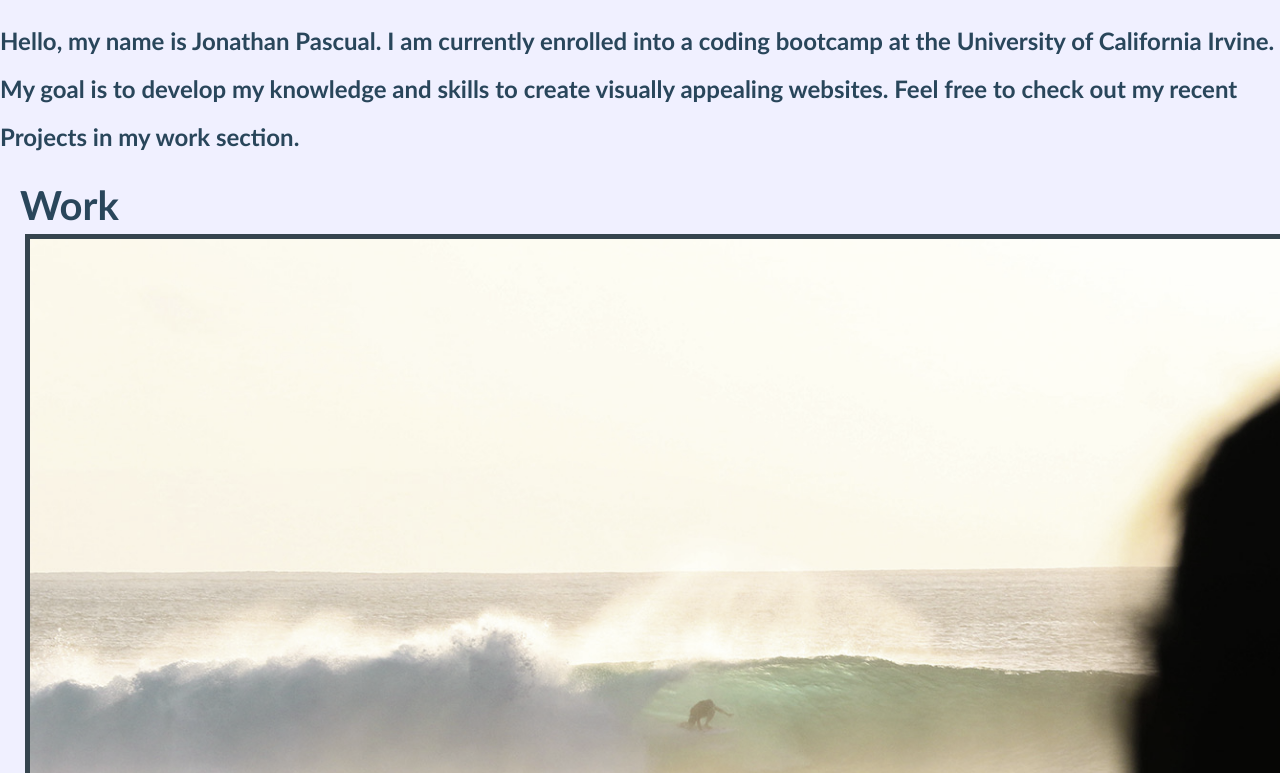
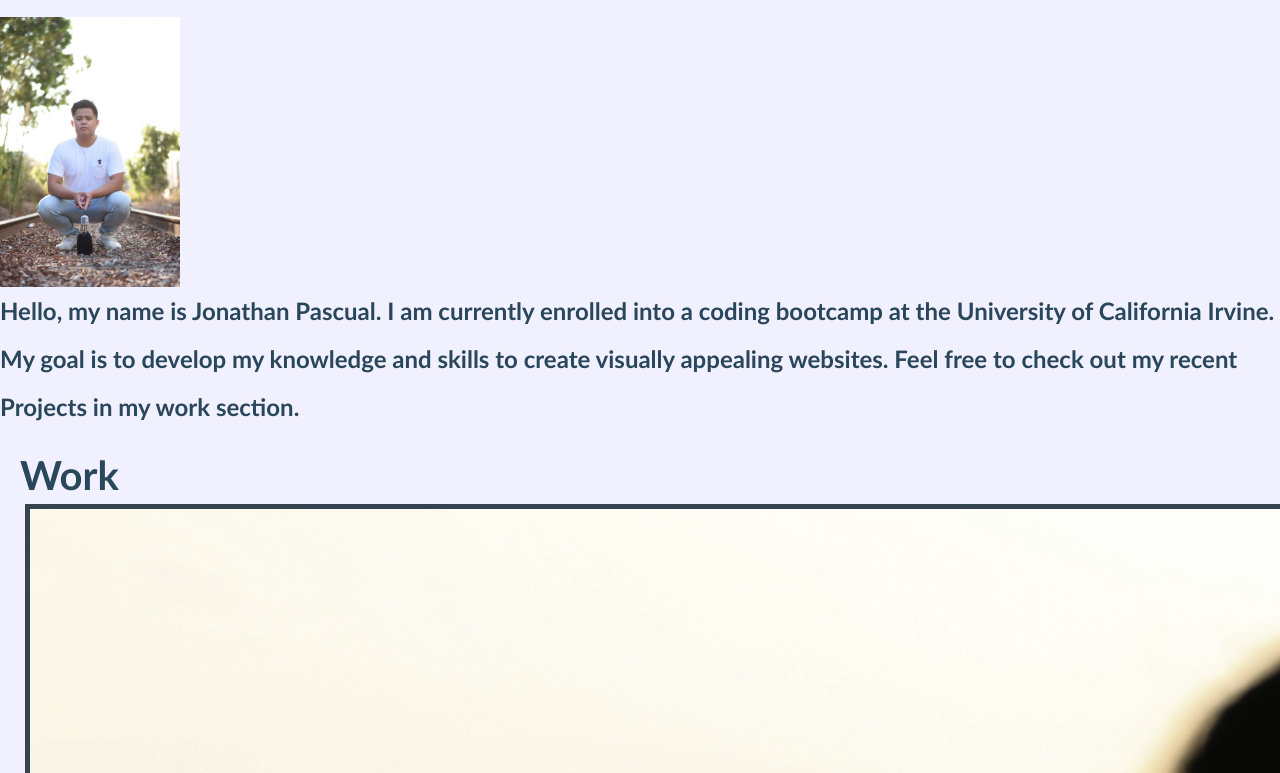
Before and after one commit to JPascual007/EDX-homework02, a plain HTML site: page index.html in a window 1280 px wide. Shown: the part 327-1100 px from the top of the page. Drawn offline with Linux system fonts and the light colour scheme.

Commit message:
updated resume/added recent portrait

```diff
--- a/assets/css/style.css
+++ b/assets/css/style.css
@@ -111,6 +111,17 @@ header .links {
     line-height: 2;
     flex: auto;
     margin: auto 0;
+}
+
+.about-me-img {
+    align-items: center;
+    padding-right: 20px;
+    width: 200px;
+    margin: auto 0;
+}
+
+.about-me-img img {
+    width: 100%;
 }
 
 /* Work Style */
--- a/index.html
+++ b/index.html
@@ -15,7 +15,7 @@
             <a href="#about"style="text-decoration:none">About Me</a>
             <a href="#work"style="text-decoration:none">Work</a>
             <a href="#contact"style="text-decoration:none">Contact Me</a>
-            <a href="#resume"style="text-decoration:none">Resume</a>
+            <a href="https://jpascual007.github.io/EDX-homework01/"style="text-decoration:none">Resume</a>
       </div>
    </nav>
     </header>
@@ -38,6 +38,13 @@
          </div>
       </div>
       </section>
+      <div>
+         <article>
+            <div class="about-me-img">
+               <img src="./assets/images/Jonathan Pascual.jpg" alt="Portrait outside">
+            </div>
+         </article>
+      </div>
       <div>
         <div class="about-me-info">
          Hello, my name is Jonathan Pascual. I am currently enrolled into a coding bootcamp at the University of California Irvine. My goal is to develop my knowledge and skills to create visually appealing websites. Feel free to check out my recent Projects in my work section.
```
Also changed, not shown: assets/images/Jonathan Pascual.jpg (added).
